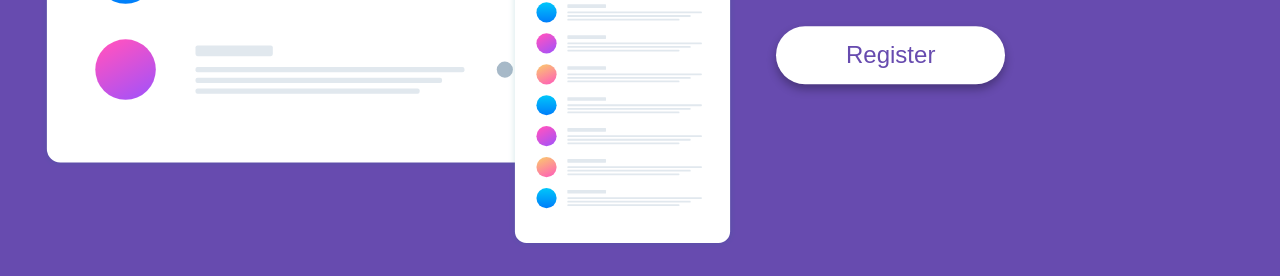
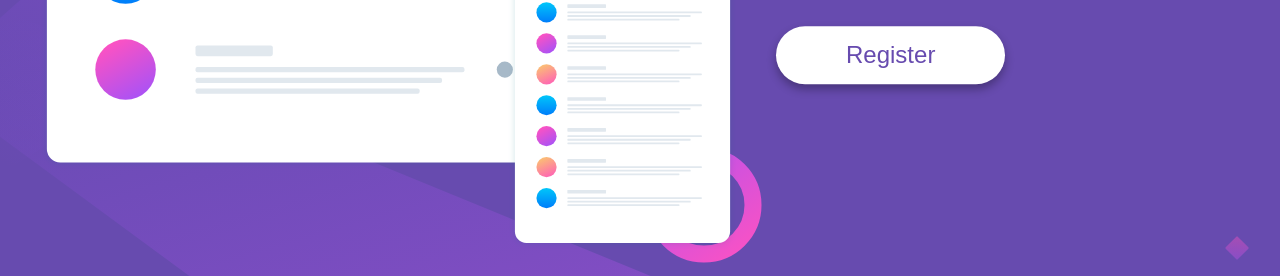
Before and after one commit to Sammynauta/Huddle-Single-Section-frontendmentor, a plain HTML site: page index.html in a window 1280 px wide. Shown: the part 358-634 px from the top of the page. Drawn offline with Linux system fonts and the light colour scheme.

Commit message:
Update style.css

```diff
--- a/css/style.css
+++ b/css/style.css
@@ -12,7 +12,7 @@
 }
 
 body {
-    background-image: url(images/bg-desktop.svg);
+    background-image: url(/images/bg-desktop.svg);
     background-repeat: no-repeat;
     background-size: cover;
     background-color:  var(--Violet);
```
